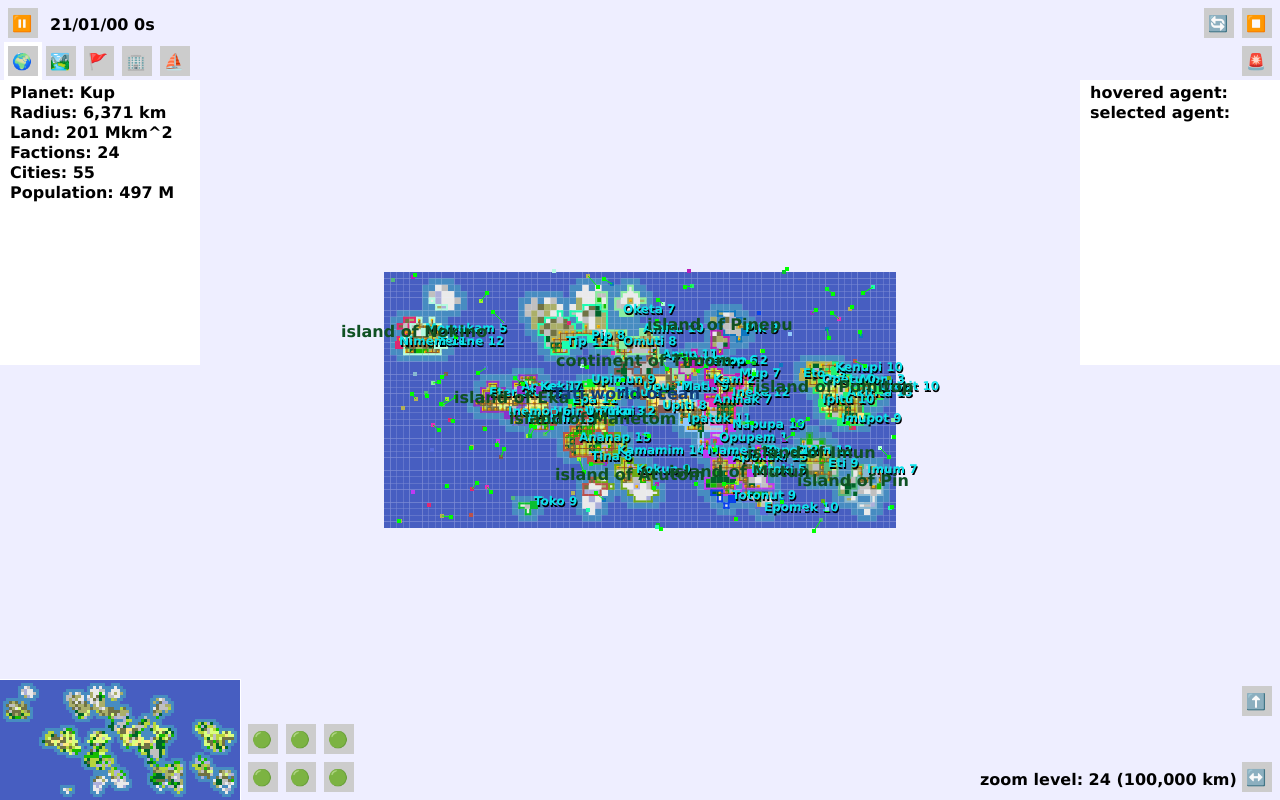
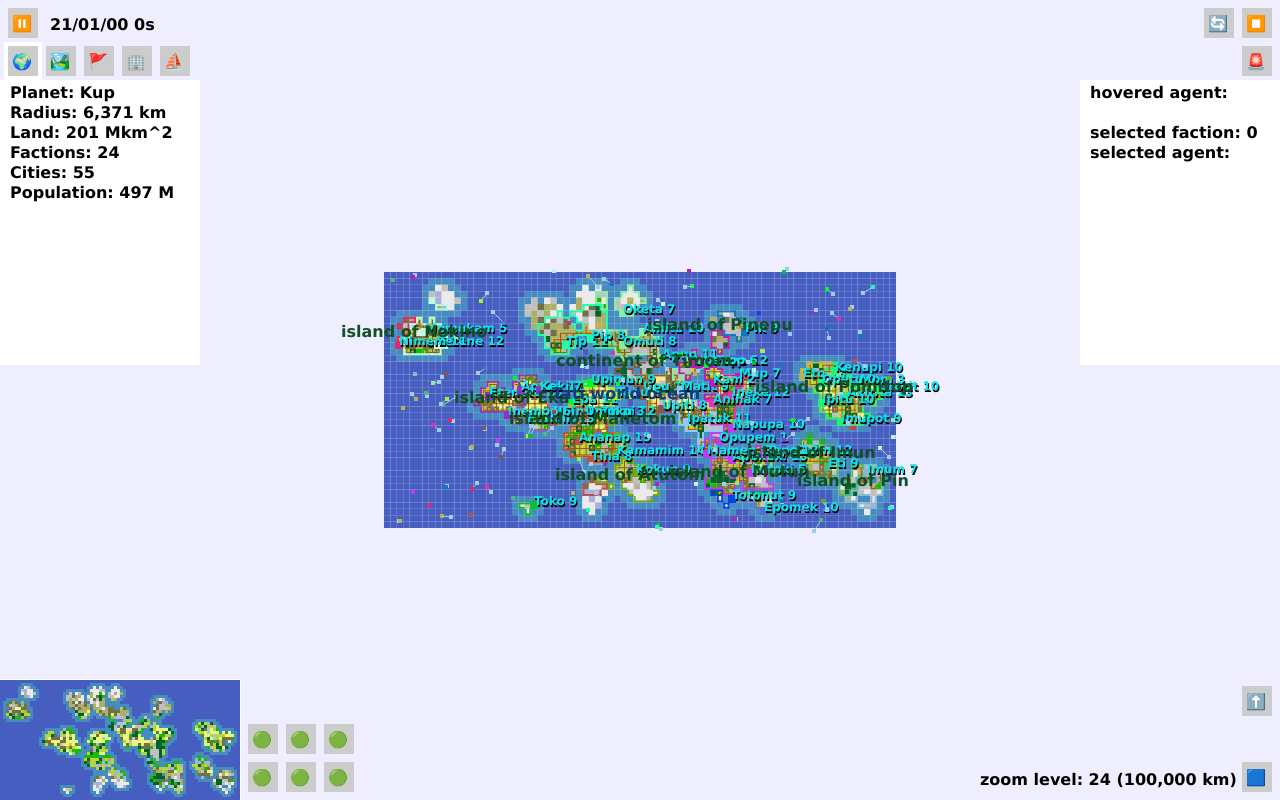
Before and after one commit to AlexMulkerrin/Procedural-World-Generator, a plain HTML site: page index.html in a window 1280 px wide. Drawn offline with Linux system fonts and the light colour scheme; animation ran at ten frames a second.

Commit message:
Limit selection to single faction
also implemented agent types for future variety

```diff
--- a/JavaScript/Control/Control.js
+++ b/JavaScript/Control/Control.js
@@ -24,6 +24,7 @@ function Control(inSimulation) {
 	this.buttonGrid = new ButtonGrid(30, 8, this.c);
 	this.createButtons();
 
+	this.selectedFaction = 0;
 	this.selectedAgentList = [];
 
 	this.detailsTab = detailsID.planet;
@@ -153,7 +154,7 @@ Control.prototype.makeInterface = function() {
 	// bottom right
 	g.x = this.c.width - (g.size + g.gap);
 	g.y = this.c.height - (g.size + g.gap);
-	this.button.push(new Button(g.x,g.y,g.size,g.size,"↔️", "toggleFullscreen",'f',"toggleFullscreen"));
+	this.button.push(new Button(g.x,g.y,g.size,g.size,"🟦", "toggleFullscreen",'f',"toggleFullscreen"));
 	g.shift(0,-1);
 	if (this.zoomLevel < (zoomScales.length - 1) ) {
 		this.button.push(new Button(g.x,g.y,g.size,g.size,"⬇️", "zoom out",173,"zoomOut",false));
@@ -262,9 +263,10 @@ Control.prototype.updateMouse = function() {
 
 		var screenSpan = zoomScales[this.zoomLevel];
 		var pixel = 3*screenSpan/this.c.width;
+		var size = agentTypes[a.type].size;
 
-		if ( (a.x-a.size)<(r+pixel) && (a.x+a.size)>(l-pixel)
-		&& (a.y-a.size)<(b+pixel) && (a.y+a.size)>(t-pixel)) {
+		if ( (a.x-size)<(r+pixel) && (a.x+size)>(l-pixel)
+		&& (a.y-size)<(b+pixel) && (a.y+size)>(t-pixel)) {
 			m.hoveredAgentList.push(i);
 		}
 	}
@@ -295,8 +297,14 @@ Control.prototype.handleMouseDown = function(event) {
 			this.togglePause();
 			break;
 		case mouseClickID.rightClick: // give command to selected agents
-			if (m.isOverMap == true) {
-				this.handleMovementOrder();
+			if (m.isOverMinimap == true) {
+				var p = this.targetSimulation.planet;
+				var sqSize = 3;
+				var x = m.x/sqSize * p.gridSize;
+				var y = (m.y - (this.c.height - (p.terrain.height*sqSize))) /sqSize * p.gridSize;
+				this.handleMovementOrder(x,y);
+			} else if (m.isOverMap == true) {
+				this.handleMovementOrder(m.mapX,m.mapY);
 			}
 			break;
 	}
@@ -305,7 +313,14 @@ Control.prototype.handleMouseUp = function(event) {
 	var m = this.mouse;
 
 	if (m.isDragSelecting == true) {
-		this.selectedAgentList = m.hoveredAgentList;
+		this.selectedAgentList = []
+		for (var i=0; i<m.hoveredAgentList.length; i++) {
+			var index = m.hoveredAgentList[i];
+			var a = this.targetSimulation.planet.agent[index];
+			if (a.factionID == this.selectedFaction) {
+				this.selectedAgentList.push(index);
+			}
+		}
 		m.isDragSelecting = false;
 	}
 	m.whichClick = NONE;
@@ -356,9 +371,7 @@ Control.prototype.handleKeyUp = function(event) {
 	this.keyCodes[keyCode] = false;
 }
 
-Control.prototype.handleMovementOrder = function() {
-	var nx = this.mouse.mapX;
-	var ny = this.mouse.mapY;
+Control.prototype.handleMovementOrder = function(nx,ny) {
 	var sim = this.targetSimulation;
 
 	var selectedNum = this.selectedAgentList.length;
@@ -415,7 +428,10 @@ Control.prototype.selectEverything = function() {
 
 	this.selectedAgentList = []
 	for (var i=0; i<p.agent.length; i++) {
-		this.selectedAgentList.push(i);
+		var a = p.agent[i];
+		if (a.factionID == this.selectedFaction) {
+			this.selectedAgentList.push(i);
+		}
 	}
 }
 Control.prototype.toggleVisibilityFlag = function(value) {
--- a/JavaScript/Display/Display.js
+++ b/JavaScript/Display/Display.js
@@ -1,13 +1,14 @@
 const colour = {
 /* Interface elements */
 background:"#eeeeff", textWhite:"#ffffff", textBlack:"#000000", textDarkBlue:"#103D7C", textDarkGreen:"#0F5123", textCyan:"#0CE3EB", point:"#FF6A00", cursor:"#9FC7ff", error:"#ff00ff",
+agentHover:"#B6FF00", agentSelect:"#00ff00", agentRange:"#ff0000", moveOrder:"#A1CDE9",
 highlight:"#bbccff", button:"#cccccc", select:"#aaaaaa",
 minimap:"#ffffff", tabBackground:"#ffffff",
 /* Terrain tile colours */
 water:"#478CC1", deepWater:"#475EC1", grassland:"#B6D53C", desert:"#FFE97F", plains:"#DAFF7F", tundra:"#ABAF69", arctic:"#EAEAEA", hills:"#707244", mountain:"#C0C0C0", forest:"#006329", jungle:"#16BC00", swamp:"#ABAFDA",
 unseen:"#000000",
 /* Terrain objects */
-city:"#FF6A00", road:"#8E5928", field:"#FFBB00", agent:"#ffffff", moveOrder:"#00ff00"};
+city:"#FF6A00", road:"#8E5928", field:"#FFBB00", agent:"#ffffff"};
 
 function Display(inSimulation) {
 	this.targetSimulation = inSimulation;
@@ -254,23 +255,14 @@ Display.prototype.drawAgents = function() {
 		var a = planet.agent[i];
 		var x = Math.floor((a.x - control.cameraX) * incX);
 		var y = Math.floor((a.y - control.cameraY) * incY);
-		var r = Math.floor(a.size * incX);
+		var r = Math.floor(agentTypes[a.type].size * incX);
 		if (r<size) r=size;
 
-		this.ctx.fillStyle = planet.faction[a.factionID].colour;
-
-		for (var j=0; j<control.selectedAgentList.length; j++) {
-			if ( i == control.selectedAgentList[j]) {
-				this.ctx.fillStyle = colour.select;
-			}
+		var range = Math.ceil(agentTypes[a.type].range * incX);
+		if (range*2 > r) {
+			this.ctx.strokeStyle = colour.agentRange;
+			this.drawCircle(x,y,range,1);
 		}
-		for (var j=0; j<control.mouse.hoveredAgentList.length; j++) {
-			if ( i == control.mouse.hoveredAgentList[j]) {
-				this.ctx.fillStyle = colour.highlight;
-			}
-		}
-
-		this.ctx.fillRect(x-r/2,y-r/2,r,r);
 
 		if (a.state == stateID.moving) {
 			this.ctx.fillStyle = colour.moveOrder;
@@ -280,6 +272,23 @@ Display.prototype.drawAgents = function() {
 			this.ctx.fillRect(tx-r/2,ty-r/2,r,r);
 			this.drawLine(x,y,tx,ty,1);
 		}
+
+		this.ctx.fillStyle = planet.faction[a.factionID].colour;
+		this.ctx.fillRect(x-r/2,y-r/2,r,r);
+
+		for (var j=0; j<control.selectedAgentList.length; j++) {
+			if ( i == control.selectedAgentList[j]) {
+				this.ctx.fillStyle = colour.agentSelect;
+				this.drawOutline(x-(r/2+2),y-(r/2+2),r+4,r+4,1);
+			}
+		}
+		for (var j=0; j<control.mouse.hoveredAgentList.length; j++) {
+			if ( i == control.mouse.hoveredAgentList[j]) {
+				this.ctx.fillStyle = colour.agentHover;
+				this.drawOutline(x-(r/2+2),y-(r/2+2),r+4,r+4,1);
+			}
+		}
+
 	}
 }
 
@@ -530,8 +539,22 @@ Display.prototype.drawSelectionTab = function() {
 	this.textCursorX = x + 10;
 	this.textCursorY = 98;
 
-	this.drawText("hovered agent: "+ control.mouse.hoveredAgentList);
-	this.drawText("selected agent: "+ control.selectedAgentList);
+	if (control.mouse.hoveredAgentList.length > 1) {
+		this.drawText("hovered agents: "+ control.mouse.hoveredAgentList.length);
+		this.drawText(control.mouse.hoveredAgentList);
+	} else {
+		this.drawText("hovered agent: "+ control.mouse.hoveredAgentList);
+		this.drawText("");
+	}
+
+	this.drawText("selected faction: "+ control.selectedFaction);
+	if (control.selectedAgentList.length > 1) {
+		this.drawText("selected agents: "+ control.selectedAgentList.length);
+		this.drawText(control.selectedAgentList);
+	} else {
+		this.drawText("selected agent: "+ control.selectedAgentList);
+		this.drawText("");
+	}
 }
 
 Display.prototype.drawTooltip = function() {
@@ -557,6 +580,11 @@ Display.prototype.drawTooltip = function() {
 	}
 }
 
+Display.prototype.drawCircle = function(x,y,radius) {
+	this.ctx.beginPath();
+	this.ctx.arc(x, y, radius, 0, 2 * Math.PI);
+	this.ctx.stroke();
+}
 Display.prototype.drawOutline = function(x,y,width,height,thickness) {
 	this.ctx.fillRect(x,y,width,thickness);
 	this.ctx.fillRect(x,y+height-thickness,width,thickness);
--- a/JavaScript/Simulation/Agent.js
+++ b/JavaScript/Simulation/Agent.js
@@ -1,11 +1,13 @@
 const stateID = { idle:0, moving:1 };
-const locomotionID = { ship:0 };
 
-function Agent(inX, inY, inSize, inLocomotion, inFactionID) {
+
+function Agent(inX, inY, inType, inFactionID) {
 	this.x = inX;
 	this.y = inY;
-	this.size = inSize;
-	this.locomotion = inLocomotion;
+	//this.size = inSize;
+	//this.locomotion = inLocomotion;
+	this.type = inType;
+	this.health = agentTypes[this.type].maxHealth;
 	this.factionID = inFactionID;
 
 	this.state = stateID.idle;
--- a/JavaScript/Simulation/Planet.js
+++ b/JavaScript/Simulation/Planet.js
@@ -83,7 +83,7 @@ Planet.prototype.generateAgents = function(num) {
 		var size = 100;
 		var factionID = randomInteger(this.faction.length);
 
-		this.agent.push(new Agent(x, y, size, locomotionID.ship, factionID));
+		this.agent.push(new Agent(x, y, agentTypeID.battleship, factionID));
 	}
 }
 Planet.prototype.generateSummaries = function() {
@@ -95,7 +95,7 @@ Planet.prototype.checkAgentMove = function(a,nx,ny) {
 	var ty = Math.floor(ny/this.gridSize);
 	if (this.terrain.isInBounds(tx,ty) == true) {
 		var t = this.terrain.tile[tx][ty];
-		switch (a.locomotion) {
+		switch (agentTypes[a.type].locomotion) {
 			case locomotionID.ship:
 				if (t.type == tileID.water) {
 					return true;
--- a/JavaScript/Simulation/Simulation.js
+++ b/JavaScript/Simulation/Simulation.js
@@ -95,7 +95,7 @@ Simulation.prototype.setCourse = function(a,targX,targY) {
 	// TODO option to have pathfinding here
 
 	// TODO have variable speeds
-	var speed = 20000;
+	var speed = agentTypes[a.type].speed;
 
 	var dx = a.targX - a.x;
 	if (dx == 0) dx = 0.0001;
--- /dev/null
+++ b/Ruleset/AgentTypes.js
@@ -0,0 +1,8 @@
+// {"name":"Battleship", "attack":18, "defence":12, "move":4, "cost":160, "locomotion":"sea", "special":"none", "vision":2, "required advance":"steel"},
+const locomotionID = { ship:0 };
+
+const agentTypeID = {battleship:0};
+
+const agentTypes = [
+	{name:"battleship", locomotion:locomotionID.ship, maxHealth:100, size:100, speed:20000, damage:30, range:40000, cooldown:10}
+];
--- a/index.html
+++ b/index.html
@@ -20,7 +20,7 @@
 
 <script type="text/javascript" src="JavaScript/Display/Display.js"></script>
 
-
+<script type="text/javascript" src="Ruleset/AgentTypes.js"></script>
 </head>
 <body onload="loadProgram()">
 <canvas id="canvas" style="position:absolute; left:0px; top:0px;">
```
